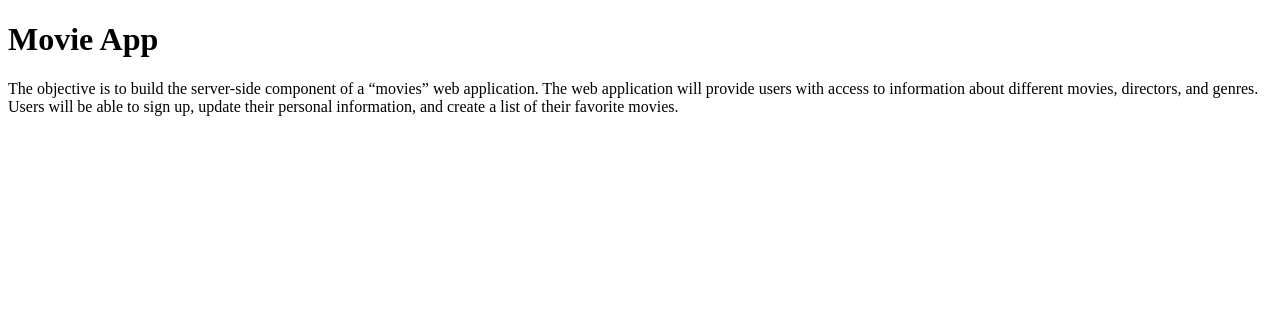
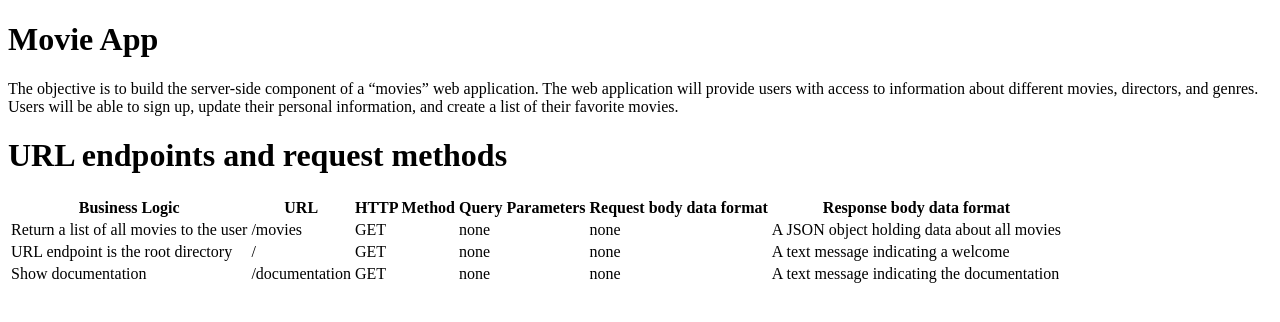
Before and after one commit to MareikeHavemann/movie_api, a website: page public/documentation.html in a window 1280 px wide. Drawn offline with Linux system fonts and the light colour scheme.

Commit message:
Added table indicating URL endpoints+request methods

```diff
--- a/public/documentation.html
+++ b/public/documentation.html
@@ -15,5 +15,41 @@
       able to sign up, update their personal information, and create a list of
       their favorite movies.
     </p>
+    <h1>URL endpoints and request methods</h1>
+
+<table>
+  <tr>
+    <th>Business Logic</th>
+    <th>URL</th>
+    <th>HTTP Method</th>
+    <th>Query Parameters</th>
+    <th>Request body data format</th>
+    <th>Response body data format</th>
+  </tr>
+  <tr>
+    <td>Return a list of all movies to the user</td>
+    <td>/movies</td>
+    <td>GET</td>
+    <td>none</td>
+    <td>none</td>
+    <td>A JSON object holding data about all movies</td>
+  </tr>
+   <tr>
+     <td>URL endpoint is the root directory</td>
+     <td>/</td>
+     <td>GET</td>
+     <td>none</td>
+     <td>none</td>
+     <td>A text message indicating a welcome</td>
+   </tr>
+   <tr>
+    <td>Show documentation</td>
+    <td>/documentation</td>
+    <td>GET</td>
+    <td>none</td>
+    <td>none</td>
+    <td>A text message indicating the documentation</td>
+  </tr>
+</table>
   </body>
 </html>
```
